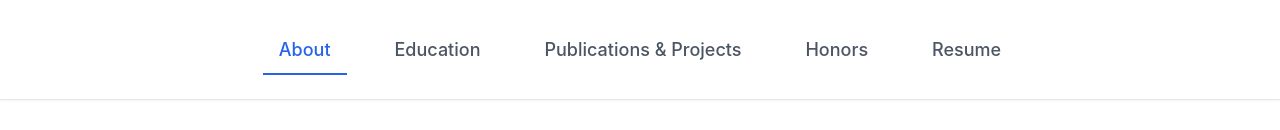
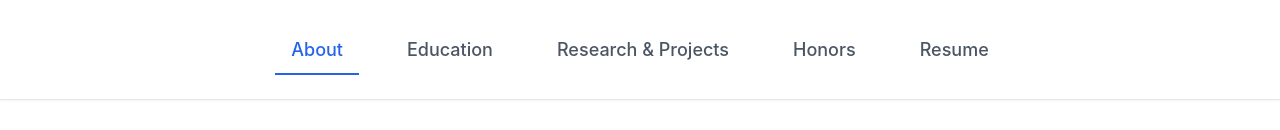
Before and after one commit to 25benjaminli/ben-website, a Next.js app: page / in a window 1280 px wide. Shown: the top 130 px of the page. Built offline with nearby package versions, Linux system fonts and the light colour scheme.

Commit message:
fix wording

```diff
--- a/app/components/Navigation.tsx
+++ b/app/components/Navigation.tsx
@@ -9,7 +9,7 @@ const Navigation = ({ currentSection, onSectionChange }: NavigationProps) => {
     const navigationItems = [
         { key: 'about', label: 'About' },
         { key: 'education', label: 'Education' },
-        { key: 'researchandprojects', label: 'Publications & Projects' },
+        { key: 'researchandprojects', label: 'Research & Projects' },
         { key: 'honors', label: 'Honors' },
         { key: 'resume', label: 'Resume' },
     ];
--- a/app/components/ResearchAndProjectsSection.tsx
+++ b/app/components/ResearchAndProjectsSection.tsx
@@ -41,14 +41,14 @@ const ResearchAndProjects = () => {
 			)
 		},
 		{
-			title: 'Learning Machine Learning/Deep Learning',
+			title: 'ML/DL Expository Paper + Resources',
 			link: 'https://github.com/25benjaminli/ml-explanations',
 			description: (
 				<>
 				<p>This work-in-progress repository contains an expository paper on some ML/DL approaches in addition to some illustrations/diagrams/code samples. </p>
 				<br/>
 				<div className="flex justify-center">
-					<Image src="/dpo.png" alt="QAOA Molecular Docking" width={400} height={200} />
+					<Image src="/dpo.png" alt="dpo" width={400} height={200} />
 				</div>
 				<p className="text-sm text-center text-gray-500 dark:text-gray-400 mt-2">Preview of a diagram of direct preference optimization (DPO) from the paper.</p>
 				</>
@@ -87,9 +87,9 @@ const ResearchAndProjects = () => {
 
 	return (
 		<section className="mb-12 px-4 sm:px-0">
-			{/* Publications Section */}
+			{/* Conferences/Journals */}
 			<h2 className="heading-secondary break-words-anywhere">
-				Publications/Presentations
+				Conferences/Journals
 			</h2>
 			<div className="space-y-4 mb-16 overflow-hidden">
 				<p className="break-words-anywhere"><strong>Li, B.</strong>, Ding, K, Dera, D. (2025). MD-SA2: optimizing Segment Anything 2 for multimodal, depth-aware brain tumor segmentation in sub-Saharan populations. J. Med. Imag. 12(2). <a href="https://doi.org/10.1117/1.JMI.12.2.024007" target="_blank" rel="noopener noreferrer" className="break-url">https://doi.org/10.1117/1.JMI.12.2.024007</a></p>
@@ -99,7 +99,7 @@ const ResearchAndProjects = () => {
 				<p className="break-words-anywhere"><strong>Li, B.</strong> (2023). A Novel Stacked Ensemble Machine Learning Model for Predicting Viral Zoonoses. (Poster accepted, not presented due to insufficient funds) Association for Computing Machinery (ACM) 2023 Annual Conference on Bioinformatics, Computational Biology, and Health Informatics (ACM-BCB).</p>
 			</div>
 
-			{/* Projects Section */}
+			{/* Projects */}
 			<h2 className="heading-secondary">
 				Projects
 			</h2>
--- a/app/page.tsx
+++ b/app/page.tsx
@@ -47,7 +47,7 @@ function HomePageContent() {
             case 'education':
                 return 'Education';
             case 'researchandprojects':
-                return 'Publications & Projects';
+                return 'Research & Projects';
             case 'resume':
                 return 'Resume';
             case 'honors':
```
